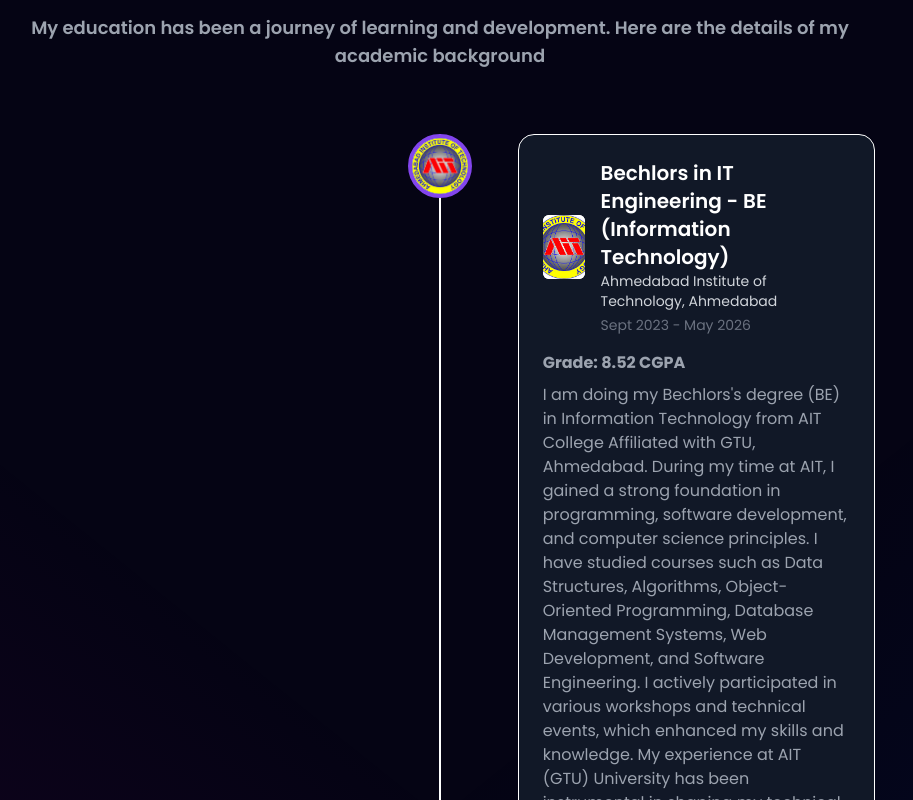
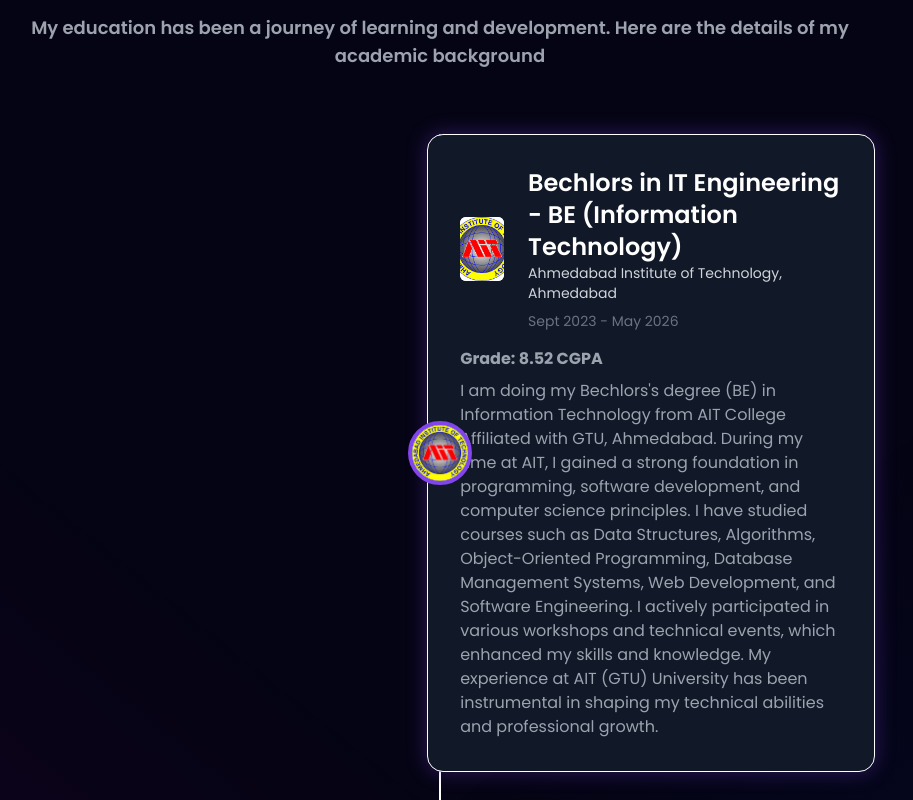
Before and after one commit to mahdisundarani/Portfolio, a React (Vite) app: page / in a window 1280 px wide. Shown: the part 8280-9080 px from the top of the page, without its empty margins (200-1113 px from the left). Built offline with nearby package versions, Linux system fonts and the light colour scheme.

Commit message:
Edited Something

```diff
--- a/src/components/Education/Education.jsx
+++ b/src/components/Education/Education.jsx
@@ -5,9 +5,9 @@
   return (
     <section
       id="education"
-      className="py-24 px-[6vw] md:px-[7vw] lg:px-[16vw] font-sans bg-skills-gradient clip-path-custom-3"
+      className="py-24 px-[12vw] md:px-[7vw] xl:px-[16vw] font-sans bg-skills-gradient clip-path-custom-3"
     >
-      {/* Section Title */}
+      {/* Section Header */}
       <div className="text-center mb-16">
         <h2 className="text-4xl font-bold text-white">EDUCATION</h2>
         <div className="w-32 h-1 bg-purple-500 mx-auto mt-4"></div>
@@ -17,36 +17,42 @@
         </p>
       </div>
 
-      {/* Timeline */}
-      <div className="relative">
-        {/* Vertical Line for sm and up */}
-        <div className="hidden sm:block absolute left-1/2 top-0 bottom-0 w-[2px] bg-white -translate-x-1/2 z-0" />
-        {/* Vertical Line for mobile */}
-        <div className="sm:hidden absolute left-[32px] top-0 bottom-0 w-[2px] bg-white z-0" />
+      {/* Timeline Container */}
+      <div className="relative pb-32 xl:pb-40">
+        {/* Vertical Line - Desktop Only */}
+        <div className="hidden xl:block absolute left-1/2 top-0 h-[95%] w-[2px] bg-white -translate-x-1/2 z-0" />
 
-        <div className="flex flex-col sm:grid sm:grid-cols-9 gap-6 relative z-10">
+        {/* Vertical Line - Mobile/Tablet */}
+        <div className="xl:hidden absolute left-6 top-0 h-[95%] w-[2px] bg-white z-0" />
+
         {education.map((edu, index) => (
-            <div key={edu.id} className="flex flex-col sm:contents relative">
-              {/* Dot */}
-              <div className="flex sm:col-start-5 sm:col-end-6 justify-start sm:justify-center mb-4 sm:mb-0 pl-6 sm:pl-0">
-                <div className="w-12 h-12 sm:w-16 sm:h-16 rounded-full bg-gray-400 border-4 border-[#8245ec] flex items-center justify-center z-10">
+          <div
+            key={edu.id}
+            className={`relative flex flex-col xl:flex-row items-center mb-16 ${
+              index % 2 === 0 ? "xl:justify-end" : "xl:justify-start"
+            }`}
+          >
+            {/* Timeline Circle */}
+            <div
+              className={`absolute left-6 -translate-x-1/2 xl:left-1/2 xl:transform xl:-translate-x-1/2 bg-gray-400 border-4 border-[#8245ec] w-10 h-10 xl:w-16 xl:h-16 rounded-full flex justify-center items-center z-10`}
+            >
               <img
                 src={edu.img}
                 alt={edu.school}
                 className="w-full h-full object-cover rounded-full"
               />
             </div>
-              </div>
 
-              {/* Card */}
+            {/* Education Card */}
             <div
-                className={`p-6 rounded-2xl  border border-white bg-gray-900 backdrop-blur-md hover:scale-105 transition-transform duration-300 ${
+              className={`w-full xl:max-w-md p-6 xl:p-8 rounded-2xl border border-white bg-gray-900 backdrop-blur-md shadow-[0_0_20px_1px_rgba(130,69,236,0.3)] transform transition-transform duration-300 hover:scale-105 ${
                 index % 2 === 0
-                    ? "sm:col-start-6 sm:col-end-10"
-                    : "sm:col-start-1 sm:col-end-5"
-                } ${index % 2 === 0 ? "sm:ml-4" : "sm:mr-4"} ml-16 sm:ml-0`}
+                  ? "xl:ml-44 ml-24 xl:mr-0"
+                  : "xl:mr-44 ml-24 xl:ml-0"
+              }`}
             >
-                <div className="flex items-center space-x-4 mb-4">
+              {/* Header Row: Logo + Info */}
+              <div className="flex items-center space-x-6 mb-4">
                 <div className="w-24 h-16 bg-white rounded-md overflow-hidden">
                   <img
                     src={edu.img}
@@ -54,20 +60,27 @@
                     className="w-full h-full object-cover"
                   />
                 </div>
+                <div className="flex flex-col justify-between">
                   <div>
-                    <h3 className="text-xl font-semibold text-white">
+                    <h3 className="text-xl xl:text-2xl font-semibold text-white">
                       {edu.degree}
                     </h3>
-                    <h4 className="text-sm text-gray-300">{edu.school}</h4>
-                    <p className="text-sm text-gray-500 mt-1">{edu.date}</p>
+                    <h4 className="text-md xl:text-sm text-gray-300">
+                      {edu.school}
+                    </h4>
+                  </div>
+                  <p className="text-sm text-gray-500 mt-2">{edu.date}</p>
                 </div>
               </div>
+
+              {/* Grade */}
               <p className="text-gray-400 font-bold">Grade: {edu.grade}</p>
+
+              {/* Description */}
               <p className="mt-2 text-gray-400">{edu.desc}</p>
             </div>
           </div>
         ))}
-        </div>
       </div>
     </section>
   );
--- a/src/components/Experience/Experience.jsx
+++ b/src/components/Experience/Experience.jsx
@@ -1,13 +1,13 @@
 import React from "react";
-import { experiences } from "../../constants"; // Import your data
+import { experiences } from "../../constants";
 
 const Experience = () => {
   return (
     <section
       id="experience"
-      className="py-24 px-[12vw] md:px-[7vw] lg:px-[16vw] font-sans bg-skills-gradient clip-path-custom-2"
+      className="py-24 px-[12vw] md:px-[7vw] xl:px-[16vw] font-sans bg-skills-gradient clip-path-custom-2"
     >
-      {/* Section Title */}
+      {/* Section Header */}
       <div className="text-center mb-16">
         <h2 className="text-4xl font-bold text-white">EXPERIENCE</h2>
         <div className="w-32 h-1 bg-purple-500 mx-auto mt-4"></div>
@@ -17,25 +17,24 @@
         </p>
       </div>
 
-      {/* Experience Timeline */}
-      <div className="relative pb-32 sm:pb-40">
-        {/* Vertical Line for Desktop */}
-        <div className="hidden sm:block absolute left-1/2 top-0 h-[95%] w-[2px] bg-white -translate-x-1/2 z-0" />
+      {/* Timeline Container */}
+      <div className="relative pb-32 xl:pb-40">
+        {/* Vertical Line - Desktop Only */}
+        <div className="hidden xl:block absolute left-1/2 top-0 h-[95%] w-[2px] bg-white -translate-x-1/2 z-0" />
 
-        {/* Vertical Line for Mobile */}
-        <div className="sm:hidden absolute left-[32px] top-0 h-[95%] w-[2px] bg-white z-0" />
+        {/* Vertical Line - Mobile/Tablet */}
+        <div className="xl:hidden absolute left-6 top-0 h-[95%] w-[2px] bg-white z-0" />
 
-        {/* Experience Entries */}
         {experiences.map((experience, index) => (
           <div
             key={experience.id}
-            className={`relative flex flex-col sm:flex-row items-center mb-16 ${
-              index % 2 === 0 ? "sm:justify-end" : "sm:justify-start"
+            className={`relative flex flex-col xl:flex-row items-center mb-16 ${
+              index % 2 === 0 ? "xl:justify-end" : "xl:justify-start"
             }`}
           >
             {/* Timeline Circle */}
             <div
-              className={`absolute left-6 sm:left-1/2 sm:transform sm:-translate-x-1/2 bg-gray-400 border-4 border-[#8245ec] w-12 h-12 sm:w-16 sm:h-16 rounded-full flex justify-center items-center z-10`}
+              className={`absolute left-6 -translate-x-1/2 xl:left-1/2 xl:transform xl:-translate-x-1/2 bg-gray-400 border-4 border-[#8245ec] w-10 h-10 xl:w-16 xl:h-16 rounded-full flex justify-center items-center z-10`}
             >
               <img
                 src={experience.img}
@@ -44,17 +43,16 @@
               />
             </div>
 
-            {/* Content Section */}
+            {/* Experience Card */}
             <div
-              className={`w-full sm:max-w-md p-4 sm:p-8 rounded-2xl border border-white bg-gray-900 backdrop-blur-md shadow-[0_0_20px_1px_rgba(130,69,236,0.3)] transform transition-transform duration-300 hover:scale-105 ${
+              className={`w-full xl:max-w-md p-4 xl:p-8 rounded-2xl border border-white bg-gray-900 backdrop-blur-md shadow-[0_0_20px_1px_rgba(130,69,236,0.3)] transform transition-transform duration-300 hover:scale-105 ${
                 index % 2 === 0
-                  ? "sm:ml-44 ml-20 sm:mr-0"
-                  : "sm:mr-44 ml-20 sm:ml-0"
+                  ? "xl:ml-44 ml-24 xl:mr-0"
+                  : "xl:mr-44 ml-24 xl:ml-0"
               }`}
             >
-              {/* Flex container for image and text */}
+              {/* Header Row: Logo + Info */}
               <div className="flex items-center space-x-6">
-                {/* Company Logo/Image */}
                 <div className="w-16 h-16 bg-white rounded-md overflow-hidden">
                   <img
                     src={experience.img}
@@ -62,20 +60,16 @@
                     className="w-full h-full object-cover"
                   />
                 </div>
-
-                {/* Role, Company Name, and Date */}
                 <div className="flex flex-col justify-between">
                   <div>
-                    <h3 className="text-xl sm:text-2xl font-semibold text-white">
+                    <h3 className="text-xl xl:text-2xl font-semibold text-white">
                       {experience.role}
                     </h3>
-                    <h4 className="text-md sm:text-sm text-gray-300">
+                    <h4 className="text-md xl:text-sm text-gray-300">
                       {experience.company}
                     </h4>
                   </div>
-                  <p className="text-sm text-gray-500 mt-2">
-                    {experience.date}
-                  </p>
+                  <p className="text-sm text-gray-500 mt-2">{experience.date}</p>
                 </div>
               </div>
 
@@ -89,7 +83,7 @@
                   {experience.skills.map((skill, i) => (
                     <li
                       key={i}
-                      className="bg-[#8245ec] text-gray-300 px-4 py-1 text-xs sm:text-sm rounded-lg mr-2 mb-2 border border-gray-400"
+                      className="bg-[#8245ec] text-gray-300 px-4 py-1 text-xs xl:text-sm rounded-lg mr-2 mb-2 border border-gray-400"
                     >
                       {skill}
                     </li>
```
Lines whose indentation alone changed are shown as unchanged.
